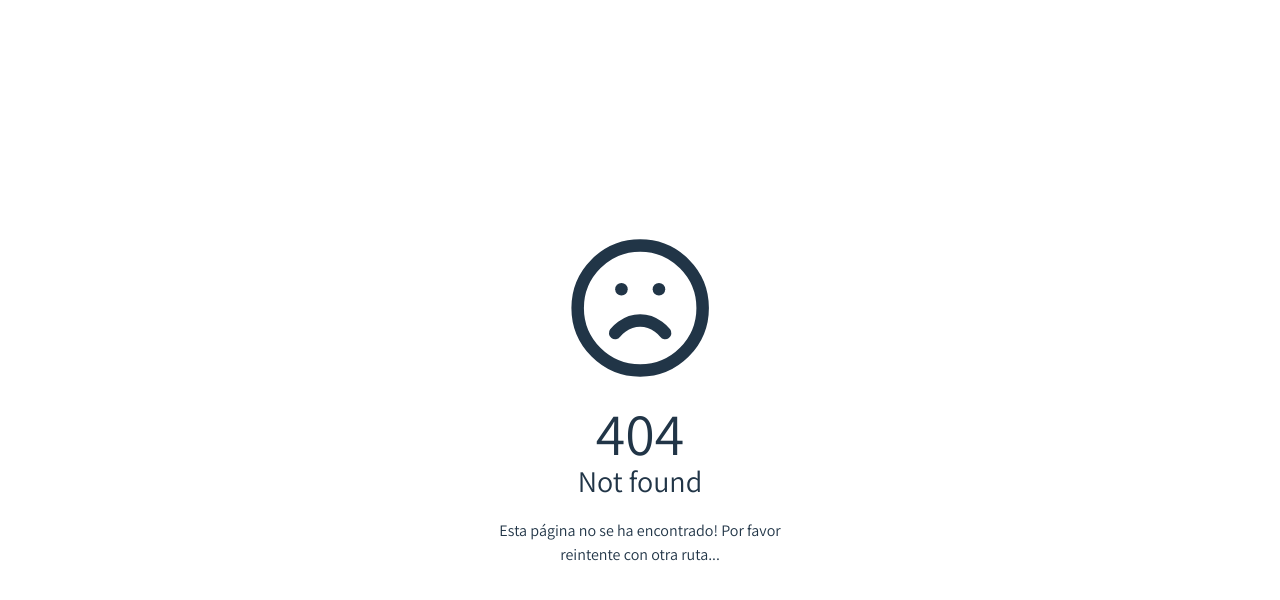
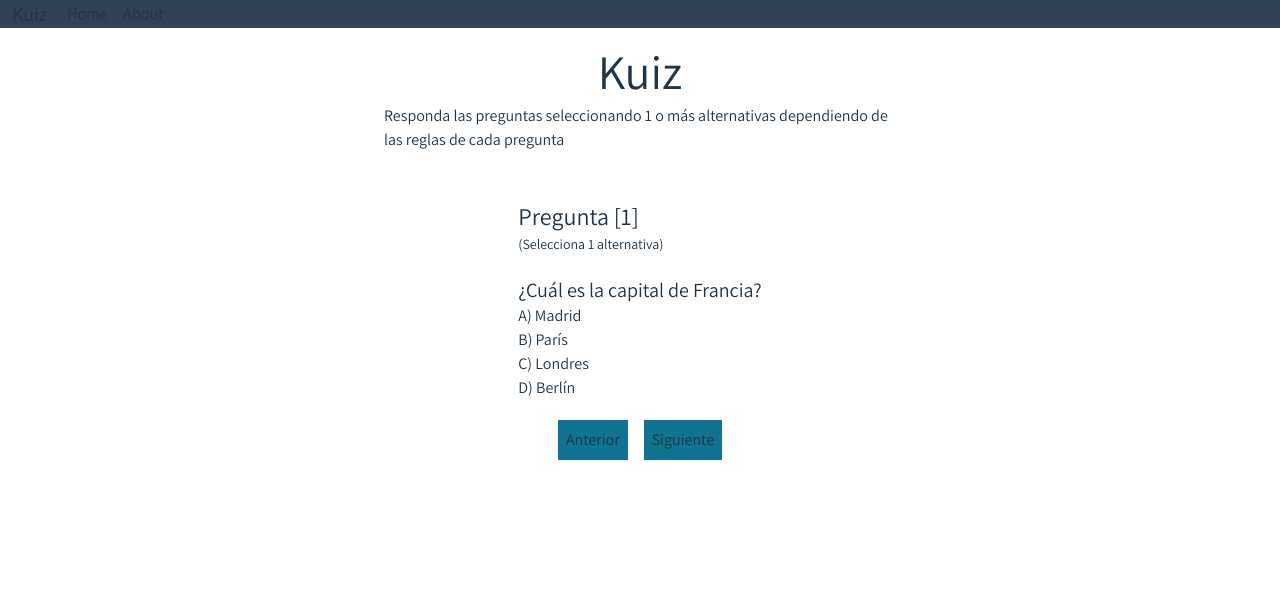
Before and after one commit to khancerberus/kuiz, a React (Vite) app: page /game in a window 1280 px wide. Before the commit this address had no page. Shown: the top 600 px of the page. Built offline with nearby package versions, Linux system fonts and the light colour scheme.

Commit message:
feat: Separe buttons and questions in a component

```diff
--- a/src/App.tsx
+++ b/src/App.tsx
@@ -2,6 +2,7 @@ import { RouterProvider, createBrowserRouter } from 'react-router-dom'
 import { Home } from './pages/home.page'
 import { Layout } from './components/Layout'
 import { Error404 } from './components/Error404'
+import { Game } from './pages/game.page'
 
 const router = createBrowserRouter([
   {
@@ -11,6 +12,10 @@ const router = createBrowserRouter([
       {
         path: '/',
         element: <Home />
+      },
+      {
+        path: '/game',
+        element: <Game />
       }
     ]
   },
--- /dev/null
+++ b/src/components/KButton.tsx
@@ -0,0 +1,18 @@
+interface KButtonProps {
+  className?: string
+  label?: string
+  icon?: JSX.Element
+  onClick?: () => void
+}
+
+export const KButton = (props: KButtonProps): JSX.Element => {
+  return (
+    <button
+      className={'p-2 bg-cyan-700 hover:bg-cyan-900 transition-colors duration-300 ' + props?.className}
+      onClick={props?.onClick}
+    >
+      {props?.icon}
+      {props?.label}
+    </button>
+  )
+}
--- a/src/components/Navigator.tsx
+++ b/src/components/Navigator.tsx
@@ -1,9 +1,16 @@
+import { Link } from 'react-router-dom'
+
 export const Navigator = (): JSX.Element => {
   return (
-    <nav>
-      <ul>
-        <li>
-          <a href="/">Home</a>
+    <nav className="flex items-center bg-slate-700 w-screen">
+      <h1 className="text-xl mx-3">Kuiz</h1>
+      <ul className="flex">
+        <li className="mx-2">
+          <Link to="/">Home</Link>
+        </li>
+
+        <li className="mx-2">
+          <Link to="#">About</Link>
         </li>
       </ul>
     </nav>
--- /dev/null
+++ b/src/components/Question.tsx
@@ -0,0 +1,14 @@
+export const Question = (): JSX.Element => {
+  return (
+    <article>
+      <p className="text-xl">¿Cuál es la capital de Francia?</p>
+
+      <ul className="">
+        <li>A) Madrid</li>
+        <li>B) París</li> {/* Correct answer */}
+        <li>C) Londres</li>
+        <li>D) Berlín</li>
+      </ul>
+    </article>
+  )
+}
--- /dev/null
+++ b/src/pages/game.page.tsx
@@ -0,0 +1,33 @@
+import { useState } from 'react'
+import { KButton } from '../components/KButton'
+import { Question } from '../components/Question'
+
+export const Game = (): JSX.Element => {
+  const [currentQuestion, setCurrentQuestion] = useState(<Question />)
+
+  return (
+    <main className="flex flex-col items-center justify-center p-5">
+      <header className="flex flex-col items-center justify-center mb-10">
+        <h1 className="text-5xl">Kuiz</h1>
+        <p className="max-w-80 md:max-w-lg my-2">
+          Responda las preguntas seleccionando 1 o más alternativas dependiendo
+          de las reglas de cada pregunta
+        </p>
+      </header>
+
+      <section>
+        <header className="mb-5">
+          <h3 className="text-2xl">Pregunta [1]</h3>
+          <small className="text-sm">(Selecciona 1 alternativa)</small>
+        </header>
+
+        {currentQuestion}
+      </section>
+
+      <footer className="mt-5">
+        <KButton label="Anterior" className="mx-2" />
+        <KButton label="Siguiente" className="mx-2" />
+      </footer>
+    </main>
+  )
+}
--- a/src/pages/home.page.tsx
+++ b/src/pages/home.page.tsx
@@ -1,4 +1,5 @@
 import { useNavigate } from 'react-router-dom'
+import { KButton } from '../components/KButton'
 
 export const Home = (): JSX.Element => {
   const navigate = useNavigate()
@@ -19,7 +20,7 @@ export const Home = (): JSX.Element => {
       </section>
 
       <section>
-        <button onClick={goToGame}>Jugar</button>
+        <KButton onClick={goToGame} label="Jugar" />
       </section>
     </main>
   )
```
